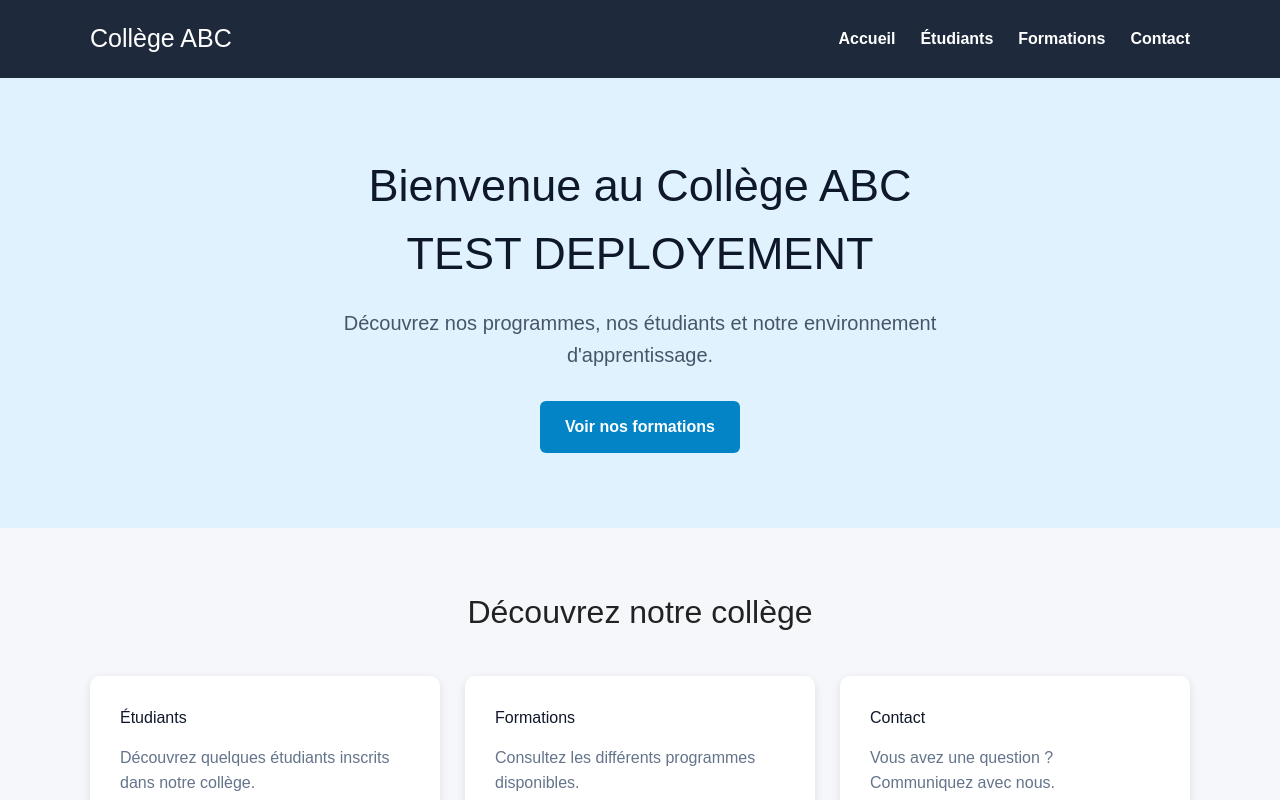
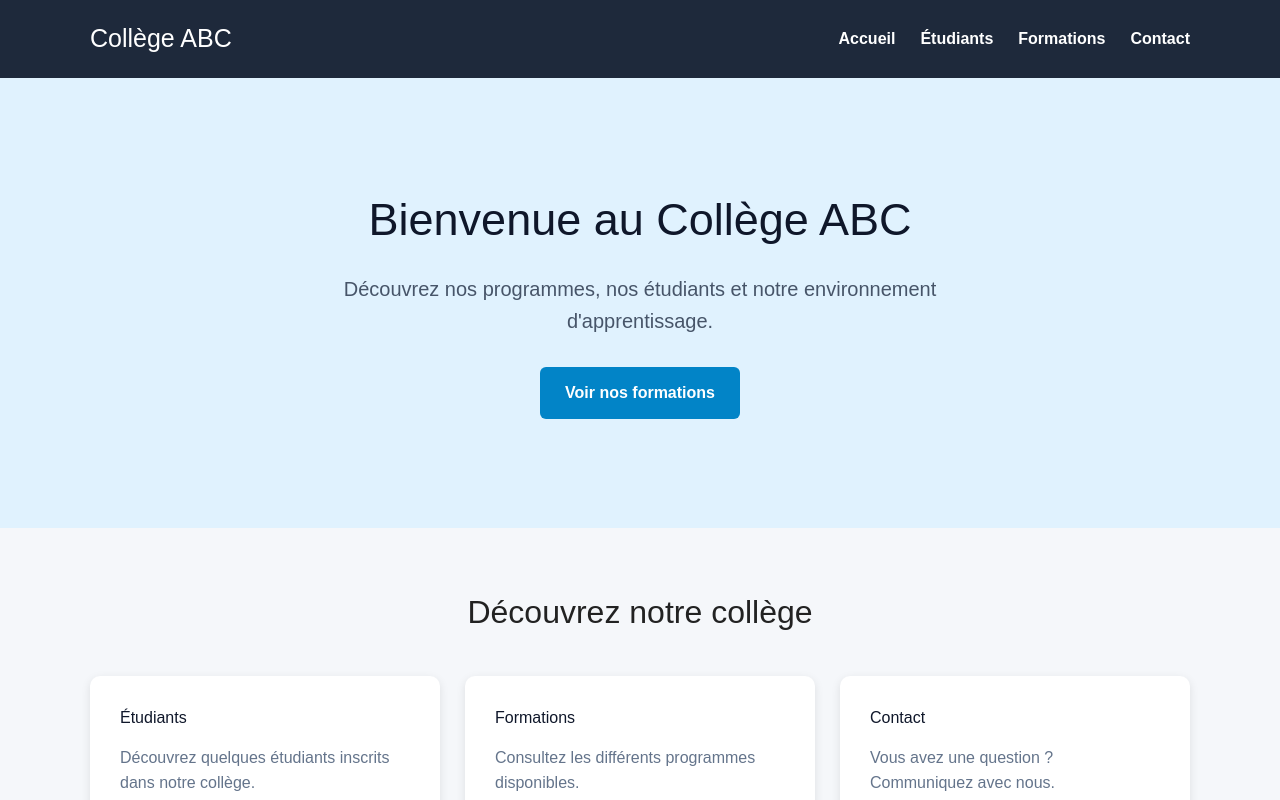
Before and after one commit to Jul-anc/TP3_Prog_avancer_J-A, a Next.js app: page / in a window 1280 px wide. Shown: the top 800 px of the page. Built offline with nearby package versions, Linux system fonts and the light colour scheme.

Commit message:
Suppression du test

```diff
--- a/app/page.tsx
+++ b/app/page.tsx
@@ -7,7 +7,7 @@ export default function Home() {
       <section className="homeHero">
         <div className="homeHeroContent">
 
-          <h1>Bienvenue au Collège ABC TEST DEPLOYEMENT</h1>
+          <h1>Bienvenue au Collège ABC </h1>
 
           <p>
             Découvrez nos programmes, nos étudiants et notre environnement
```
